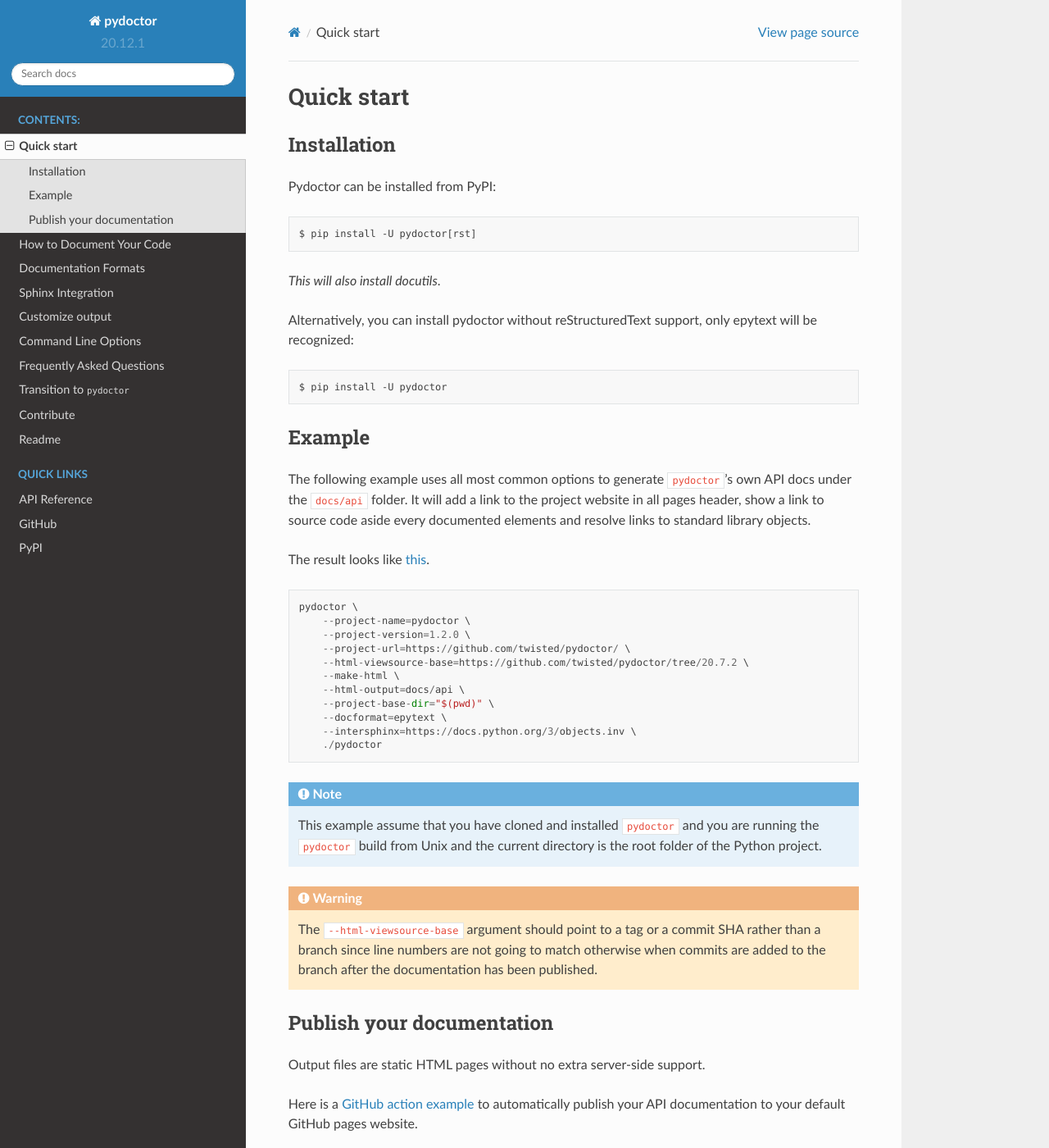
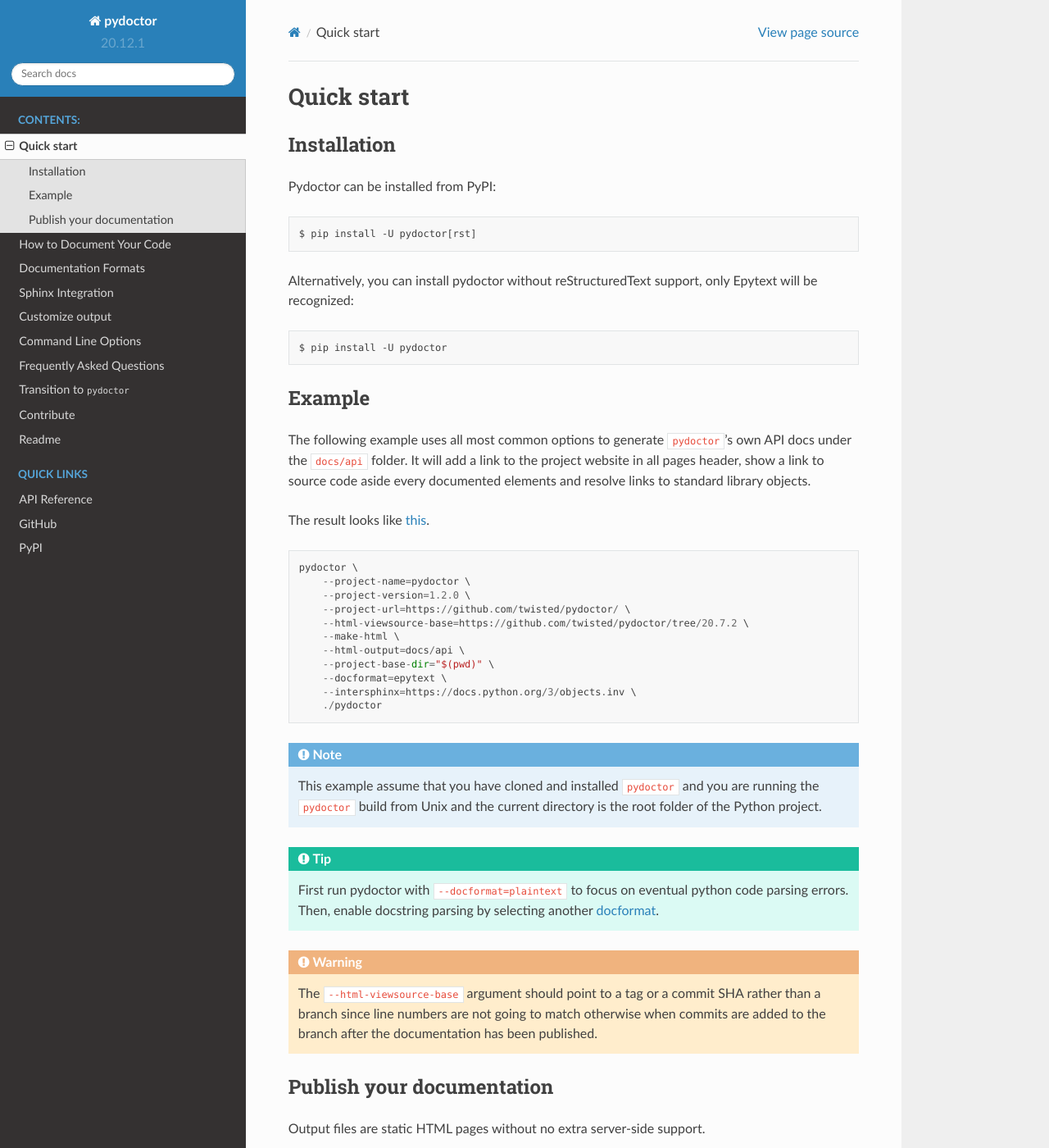
Before and after one commit to twisted/pydoctor, a Sphinx documentation site: the page built from docs/source/quickstart.rst, in a window 1280 px wide and 1400 px high. Shown: the whole window at 82% size. Built offline with Sphinx 7.4.7 and the Read the Docs theme 2.0.0, drawn with Linux system fonts in a browser that asks for light colours.

Commit message:
docs update

```diff
--- a/README.rst
+++ b/README.rst
@@ -62,7 +62,8 @@
 
 in development
 ^^^^^^^^^^^^^^
-
+* HTML templates are now customizable with ``--template-dir`` option.
+* Change the fields layout to a 2-column layout and display the arguments type right after their name.
 * Removed the ``--html-write-function-pages`` option. As a replacement, you can use the generated Intersphinx inventory (``objects.inv``) for deep-linking your documentation.
 
 pydoctor 20.12.1
--- a/docs/source/quickstart.rst
+++ b/docs/source/quickstart.rst
@@ -8,10 +8,8 @@
 
    $ pip install -U pydoctor[rst]
 
-*This will also install docutils*.
-
 Alternatively, you can install pydoctor without reStructuredText
-support, only epytext will be recognized::
+support, only Epytext will be recognized::
 
    $ pip install -U pydoctor
 
@@ -43,6 +41,9 @@
     and you are running the ``pydoctor`` build from Unix and the current directory
     is the root folder of the Python project.
 
+.. tip:: First run pydoctor with ``--docformat=plaintext`` to focus on eventual
+   python code parsing errors. Then, enable docstring parsing by selecting another `docformat <docformat/index.html>`_.
+
 .. warning:: The ``--html-viewsource-base`` argument should point to a tag or a
     commit SHA rather than a branch since line numbers are not going to match otherwise
     when commits are added to the branch after the documentation has been published.
```
